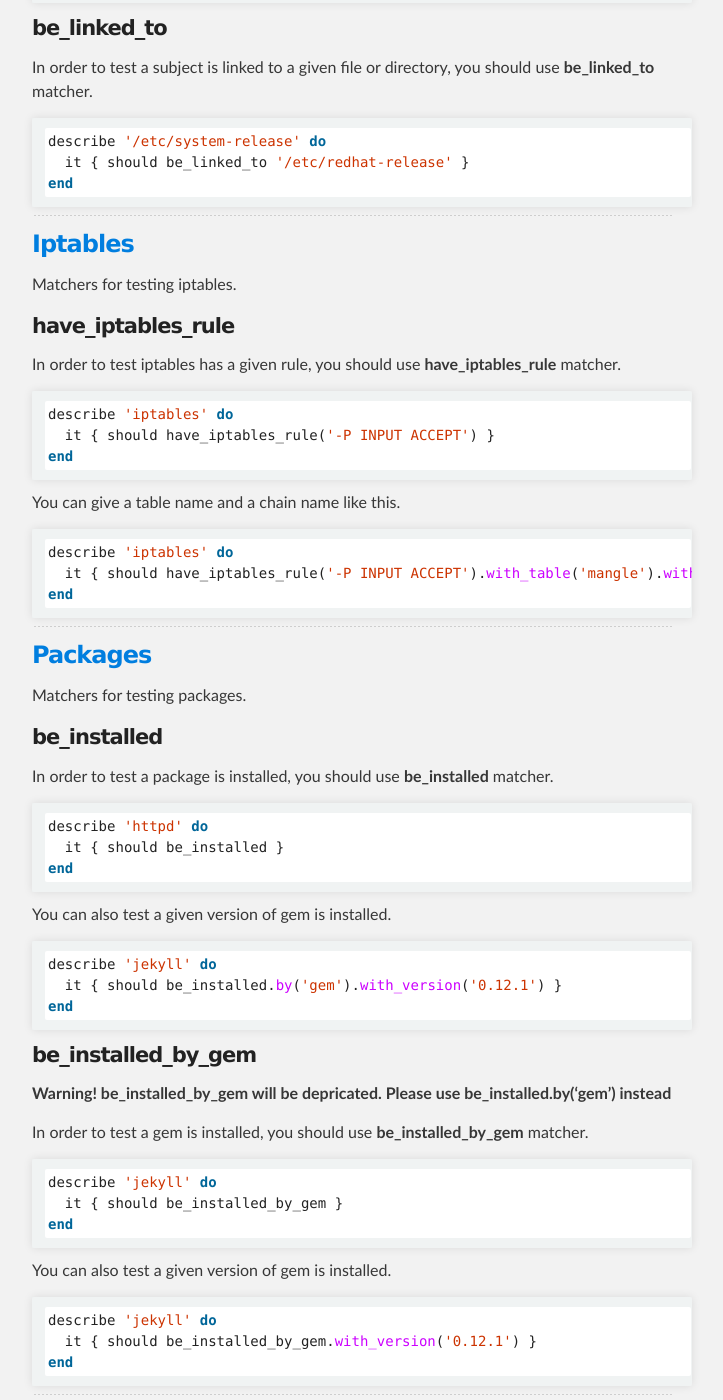
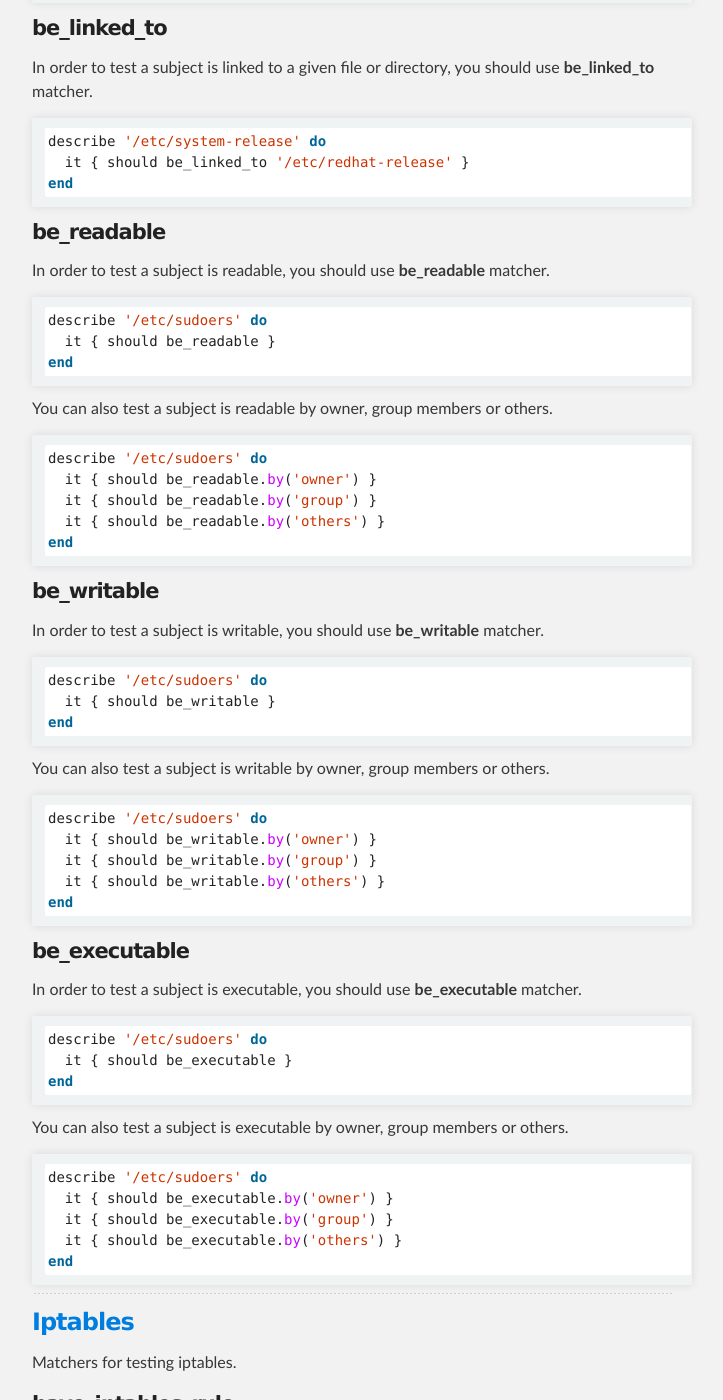
Before and after one commit to serverspec/serverspec.github.io, a Jekyll site: the page built from matchers.md, in a window 1280 px wide and 1400 px high, scrolled down 2634 px. Shown: the whole window, without its empty margins (288-1011 px from the left). Built offline with Jekyll 4.4.1, drawn with Linux system fonts in a browser that asks for light colours; Markdown is read by kramdown in place of the engine named in the settings.

Commit message:
Add description of be_readable, be_writable and be_executable file matchers

````diff
--- a/matchers.md
+++ b/matchers.md
@@ -144,6 +144,66 @@ In order to test a subject is linked to a given file or directory, you should us
 ```ruby
 describe '/etc/system-release' do
   it { should be_linked_to '/etc/redhat-release' }
+end
+```
+
+#### be_readable
+
+In order to test a subject is readable, you should use **be\_readable** matcher.
+
+```ruby
+describe '/etc/sudoers' do
+  it { should be_readable }
+end
+```
+
+You can also test a subject is readable by owner, group members or others.
+
+```ruby
+describe '/etc/sudoers' do
+  it { should be_readable.by('owner') }
+  it { should be_readable.by('group') }
+  it { should be_readable.by('others') }
+end
+```
+
+#### be_writable
+
+In order to test a subject is writable, you should use **be\_writable** matcher.
+
+```ruby
+describe '/etc/sudoers' do
+  it { should be_writable }
+end
+```
+
+You can also test a subject is writable by owner, group members or others.
+
+```ruby
+describe '/etc/sudoers' do
+  it { should be_writable.by('owner') }
+  it { should be_writable.by('group') }
+  it { should be_writable.by('others') }
+end
+```
+
+#### be_executable
+
+In order to test a subject is executable, you should use **be\_executable** matcher.
+
+```ruby
+describe '/etc/sudoers' do
+  it { should be_executable }
+end
+```
+
+You can also test a subject is executable by owner, group members or others.
+
+```ruby
+describe '/etc/sudoers' do
+  it { should be_executable.by('owner') }
+  it { should be_executable.by('group') }
+  it { should be_executable.by('others') }
 end
 ```
 
````
